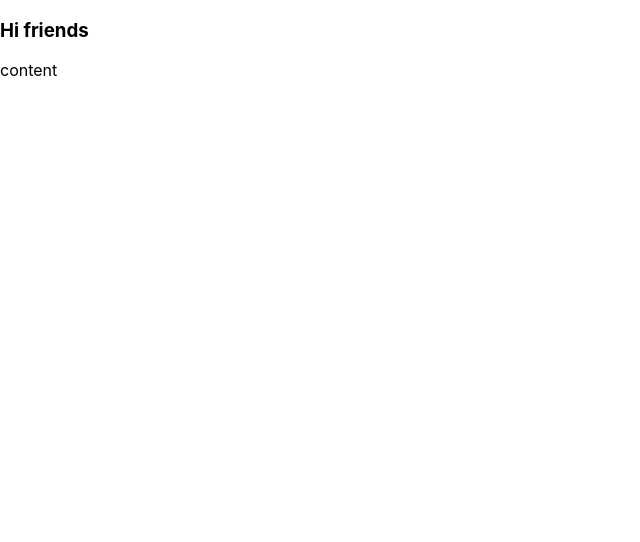
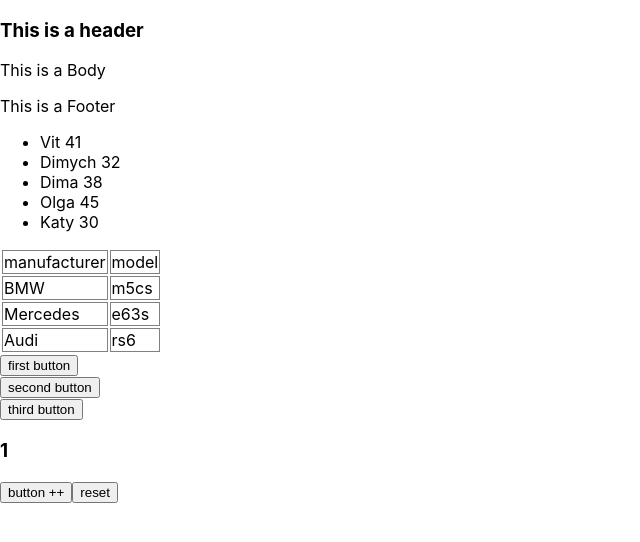
Before and after one commit to VitalickWeb/study-git, a React (Create React App) app: page / in a window 1280 px wide. Shown: the top 542 px of the page, without its empty margins (0-640 px from the left). Built offline with nearby package versions, Linux system fonts and the light colour scheme.

Commit message:
add free files and delete two files

```diff
--- a/src/App.tsx
+++ b/src/App.tsx
@@ -1,40 +1,90 @@
-import React from 'react';
+import React, {useState} from 'react';
 import './App.css';
 import {v1} from "uuid";
 import {Header} from "./Site/Header";
 import { Body } from './Site/Body';
+import {Footer} from "./Site/Footer";
+import {Students} from "./Component/Students";
+import {TopCars, TopCarsType} from "./Component/TopCars";
+import {Button} from "./Component/Button";
 
 
 const App = () => {
+    //Данные храним в App
+    const students = [
+        {id: v1(), name: 'Vit', age: 41, active: true},
+        {id: v1(), name: 'Dimych', age: 32, active: false},
+        {id: v1(), name: 'Dima', age: 38, active: true},
+        {id: v1(), name: 'Olga', age: 45, active: true},
+        {id: v1(), name: 'Katy', age: 30, active: false},
+    ]
+    //Данные храним в App
+    const topCars: Array<TopCarsType> = [
+        {manufacturer: 'BMW', model: 'm5cs'},
+        {manufacturer: 'Mercedes', model: 'e63s'},
+        {manufacturer: 'Audi', model: 'rs6'}
+    ]
+
     //input and button
-    // let message = [
-    //     {id: v1(), message: 'message1'},
-    //     {id: v1(), message: 'message2'},
-    //     {id: v1(), message: 'message3'},
-    // ]
+    const message = [
+        {id: v1(), message: 'message1'},
+        {id: v1(), message: 'message2'},
+        {id: v1(), message: 'message3'},
+    ]
 
-    //Данные храним в App
-    // const topCars = [
-    //     {manufacturer: 'BMW', model: 'm5cs'},
-    //     {manufacturer: 'Mercedes', model: 'e63s'},
-    //     {manufacturer: 'Audi', model: 'rs6'}
-    // ]
+    const [money, setMoney] = useState([
+        {banknotes: 'Dollars', value: 100, number: ' a1234567890'},
+        {banknotes: 'Dollars', value: 50, number: ' z1234567890'},
+        {banknotes: 'RUBLES', value: 100, number: ' w1234567890'},
+        {banknotes: 'Dollars', value: 100, number: ' e1234567890'},
+        {banknotes: 'Dollars', value: 50, number: ' c1234567890'},
+        {banknotes: 'RUBLES', value: 100, number: ' r1234567890'},
+        {banknotes: 'Dollars', value: 50, number: ' x1234567890'},
+        {banknotes: 'RUBLES', value: 50, number: ' v1234567890'},
+    ])
 
-    // const money = [
-    //     {banknots: 'Dollars', value: 100, number: ' a1234567890'},
-    //     {banknots: 'Dollars', value: 50, number: ' z1234567890'},
-    //     {banknots: 'RUBLS', value: 100, number: ' w1234567890'},
-    //     {banknots: 'Dollars', value: 100, number: ' e1234567890'},
-    //     {banknots: 'Dollars', value: 50, number: ' c1234567890'},
-    //     {banknots: 'RUBLS', value: 100, number: ' r1234567890'},
-    //     {banknots: 'Dollars', value: 50, number: ' x1234567890'},
-    //     {banknots: 'RUBLS', value: 50, number: ' v1234567890'},
-    // ]
+    const showAllBanknotes = () => {
+        console.log('All Banknotes')
+    }
+    const showOnlyDollars = () => {
+        console.log('only dollars')
+    }
+    const showOnlyRubles = () => {
+        console.log('only rubles')
+    }
+
+    let [num, setNum] = useState(1)
+
+    const onClickHandler = () => {
+        setNum(++num)
+        console.log(num)
+    }
+    const onClickresetHandler = () => {
+        setNum(0)
+    }
 
     return (
         <div className="App">
-            <Header title={'Hi friends'}/>
-            <Body />
+            <Header titleHeader={'This is a header'}/>
+            <Body titleBody={'This is a Body'}/>
+            <Footer titleFooter={'This is a Footer'}/>
+            <Students students={students}/>
+            <TopCars cars={topCars}/>
+            <Button
+                nameButton={'first button'}
+                callback={showAllBanknotes}
+            />
+            <Button
+                nameButton={'second button'}
+                callback={showOnlyDollars}
+            />
+            <Button
+                nameButton={'third button'}
+                callback={showOnlyRubles}
+            />
+            <h3>{num}</h3>
+            <button onClick={onClickHandler}>button ++</button>
+            <button onClick={onClickresetHandler}>reset</button>
         </div>
     );
 }
--- /dev/null
+++ b/src/Component/Button.tsx
@@ -0,0 +1,19 @@
+import React from "react";
+
+type ButtonsPropsType ={
+    nameButton: string
+    callback: () => void
+}
+
+export const Button = (props: ButtonsPropsType) => {
+
+    const onClickHandler = () => {
+        props.callback()
+    }
+
+    return (
+        <div>
+            <button onClick={onClickHandler}>{props.nameButton}</button>
+        </div>
+    );
+}
--- /dev/null
+++ b/src/Component/Students.tsx
@@ -0,0 +1,27 @@
+import React from "react";
+
+export type StudentType = {
+    id: string
+    name: string
+    age: number
+    active: boolean
+}
+
+type StudentPropsType = {
+    students: Array<StudentType>
+}
+
+export const Students = (props: StudentPropsType) => {
+    const renderStudents = props.students.map(st => {
+        return (
+            <li key={st.id}>
+                {st.name} {st.age} {st.active}
+            </li>
+        )
+    })
+    return (
+        <ul>
+            {renderStudents}
+        </ul>
+    );
+}
--- /dev/null
+++ b/src/Component/TopCars.tsx
@@ -0,0 +1,35 @@
+import React from "react";
+
+export type TopCarsType = {
+    manufacturer: string
+    model: string
+}
+
+type StudentPropsType = {
+    cars: Array<TopCarsType>
+}
+
+export const TopCars = (props: StudentPropsType) => {
+    const renderCars = props.cars.map((car, idx) => {
+
+        return (
+            <tr key={idx}>
+                <td>{car.manufacturer}</td>
+                <td>{car.model}</td>
+            </tr>
+        )
+    })
+    return (
+        <table className={'manufacturer'}>
+            <thead>
+                <tr>
+                    <td>manufacturer</td>
+                    <td>model</td>
+                </tr>
+            </thead>
+            <tbody>
+                {renderCars}
+            </tbody>
+        </table>
+    );
+}
--- a/src/Site/Body.tsx
+++ b/src/Site/Body.tsx
@@ -1,13 +1,13 @@
 import React from "react";
 
-// type BodyPropsType = {
-//     contain: string
-// }
+type BodyPropsType = {
+    titleBody: string
+}
 
-export const Body = () => {
+export const Body = (props: BodyPropsType) => {
     return (
         <div>
-            content
+            <p>{props.titleBody}</p>
         </div>
     );
 }
--- a/src/Site/Footer.tsx
+++ b/src/Site/Footer.tsx
@@ -0,0 +1,14 @@
+import React from "react";
+
+type FooterPropsType = {
+    titleFooter: string
+}
+
+export const Footer = (props: FooterPropsType) => {
+
+    return (
+        <div>
+            <p>{props.titleFooter}</p>
+        </div>
+    );
+}
--- a/src/Site/Header.tsx
+++ b/src/Site/Header.tsx
@@ -1,13 +1,13 @@
 import React from "react";
 
-type TitlePropsType = {
-    title: string
+type HeaderPropsType = {
+    titleHeader: string
 }
 
-export const Header = (props: TitlePropsType) => {
+export const Header = (props: HeaderPropsType) => {
     return (
         <div>
-            <h3>{props.title}</h3>
+            <h3>{props.titleHeader}</h3>
         </div>
     );
 }
```
Also changed, not shown: src/Footer.tsx (deleted, +0 -18 lines).
